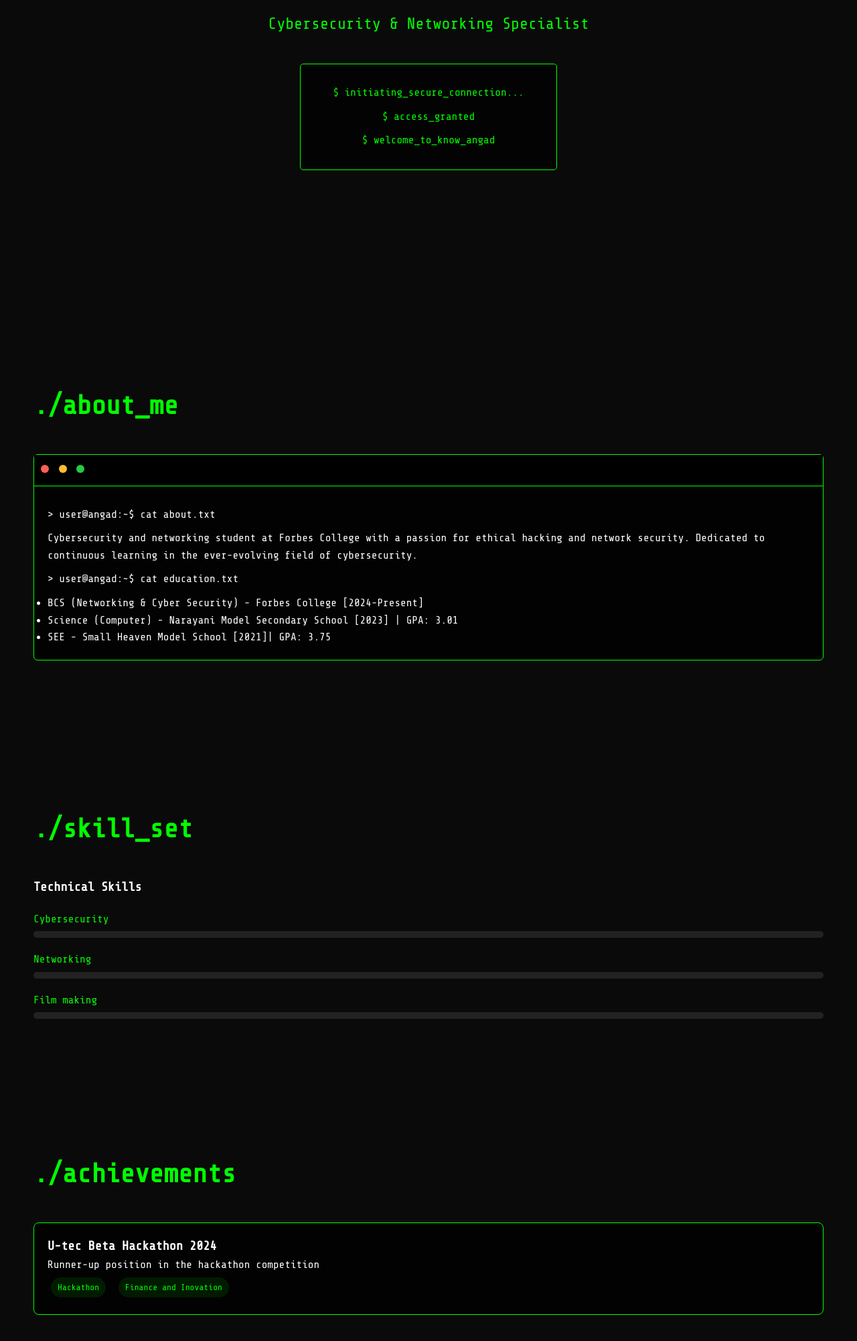
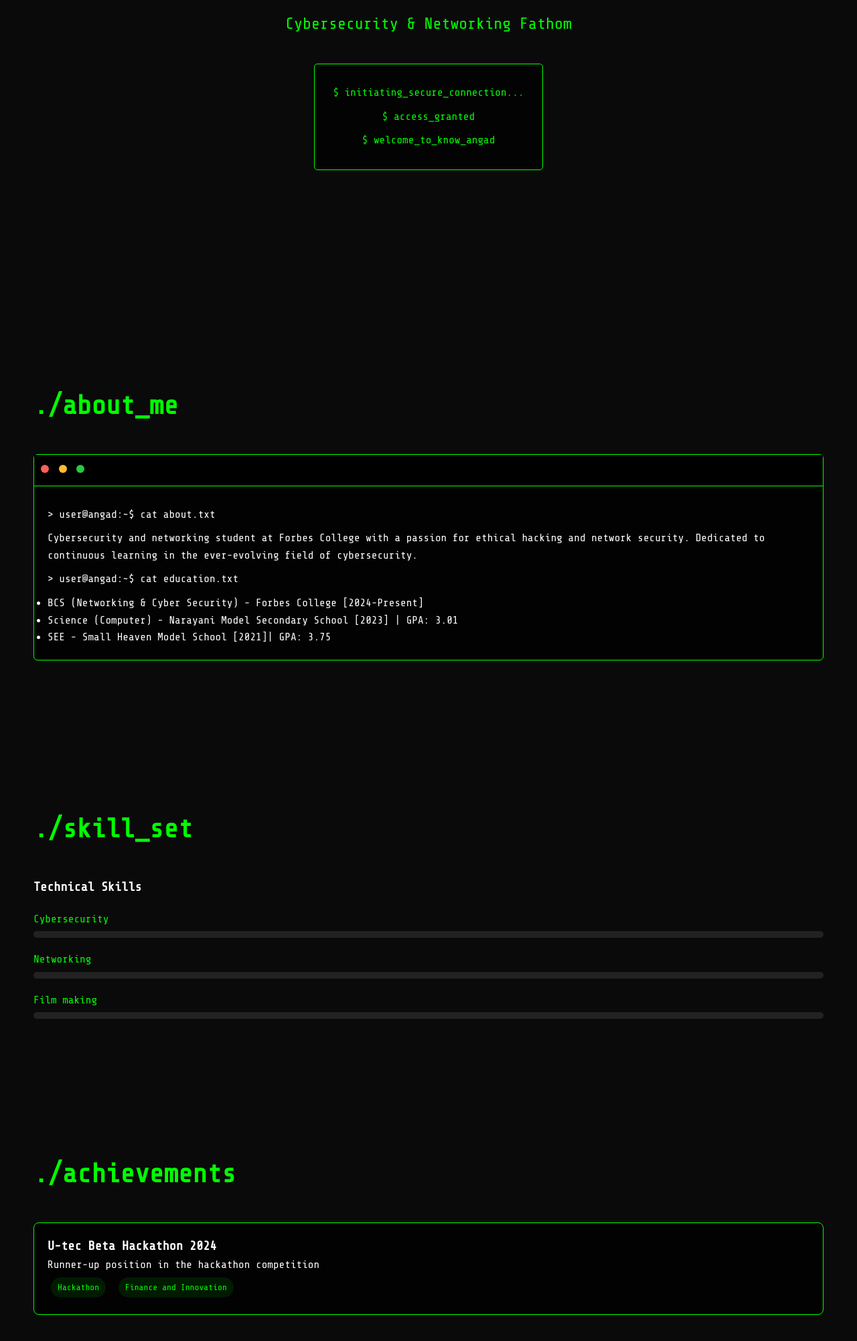
Before and after one commit to Angad-Thapa26/hi_Angad, a plain HTML site: page index.html in a window 1280 px wide. Shown: the part 326-2328 px from the top of the page at 67% size. Drawn offline with nearby package versions, Linux system fonts and the light colour scheme.

Commit message:
Update index.html

```diff
--- a/index.html
+++ b/index.html
@@ -31,7 +31,7 @@
     <section id="home">
         <div class="glitch-container">
             <h1 class="glitch" data-text="ANGAD THAPA">ANGAD THAPA</h1>
-            <p class="subtitle">Cybersecurity & Networking Specialist</p>
+            <p class="subtitle">Cybersecurity & Networking Fathom </p>
             <div class="terminal">
                 <p class="terminal-text">$ initiating_secure_connection...</p>
                 <p class="terminal-text">$ access_granted</p>
@@ -110,7 +110,7 @@
                         <p>Runner-up position in the hackathon competition</p>
                        <div class="project-tags">
                             <span>Hackathon</span>
-                            <span>Finance and Inovation</span>
+                            <span>Finance and Innovation</span>
                         </div>
                     </div>
                 </div>
@@ -190,7 +190,7 @@
     <script src="https://cdn.emailjs.com/dist/email.min.js"></script>
     <script type="text/javascript">
         (function(){
-            emailjs.init("1snHQqxcO_F_GFizn2Pck");
+            emailjs.init("35mH8tFQmHgx4MOmZ");
         })();
     </script>
     <script src="cscript.js"></script>
```
